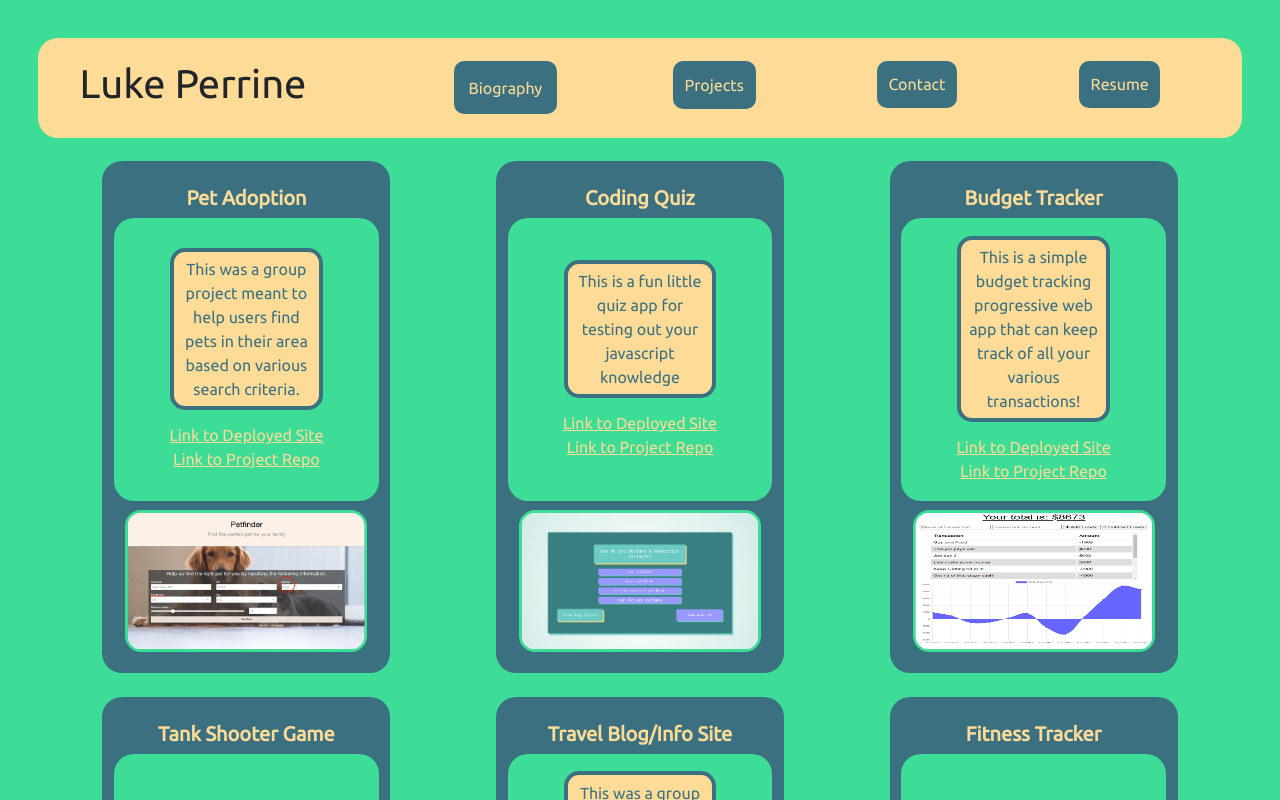
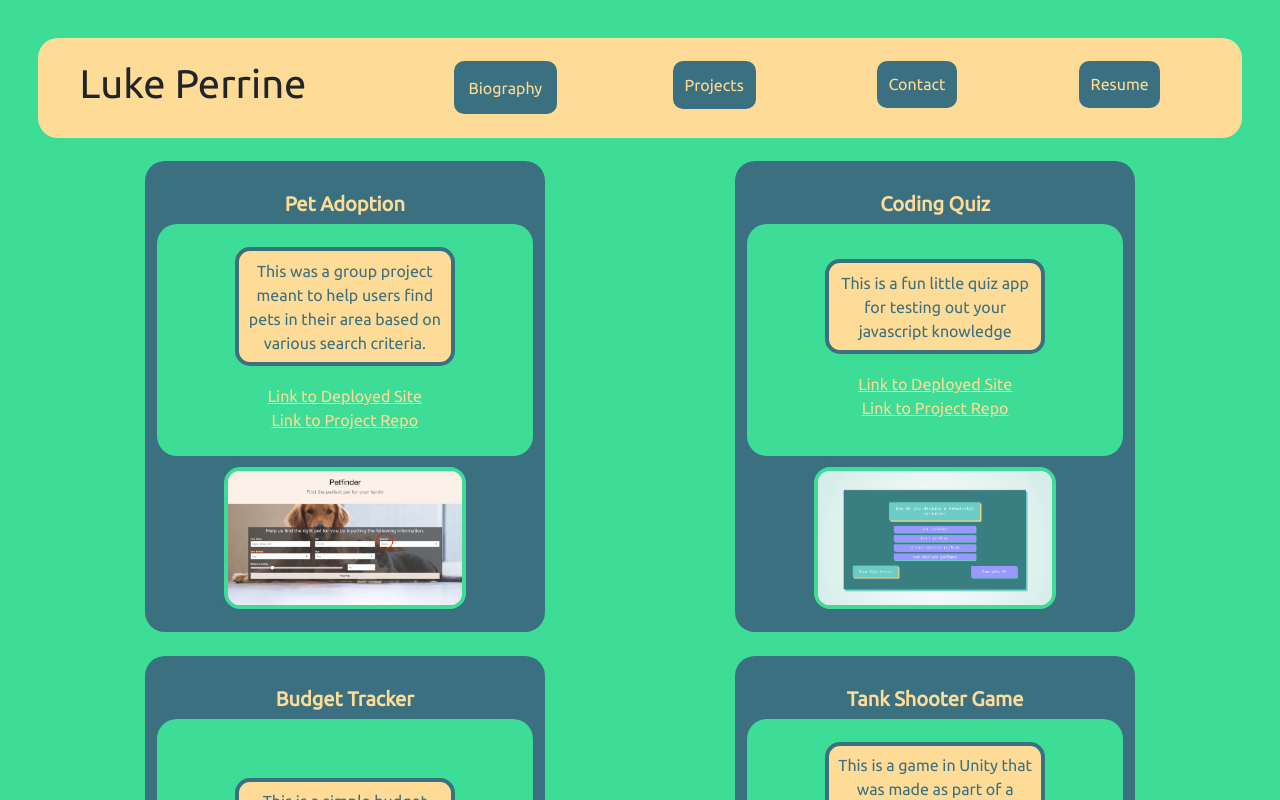
Before and after one commit to Old-Prego/react-portfolio, a React (Create React App) app: page / in a window 1280 px wide. Both pictures are taken after a click on the button "Projects". Shown: the top 800 px of the page. Built offline with nearby package versions, Linux system fonts and the light colour scheme.

Commit message:
Fixed the stupid cards not always being the same size

```diff
--- a/src/components/projects.js
+++ b/src/components/projects.js
@@ -15,7 +15,7 @@ export function Projects()
     var imgArray = [pets, quiz, budget, tank, travel, workout];
     return AllProjects.map((project, index,) => {
         return(
-            <Card style={{ width: '18rem' }} id="cardWrap" key={index} class="col-3">
+            <Card style={{ width: '25rem' }} id="cardWrap" key={index}>
                 <Card.Title id="cardTitle">{project.title}</Card.Title>
                 <Card.Body id="cardBody">
                     <Card.Text class="cardText">{project.description}</Card.Text>
```
